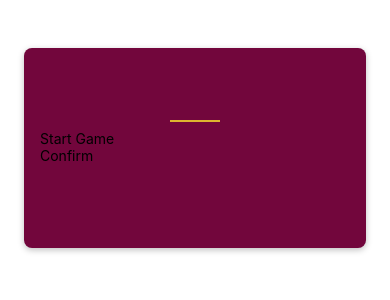
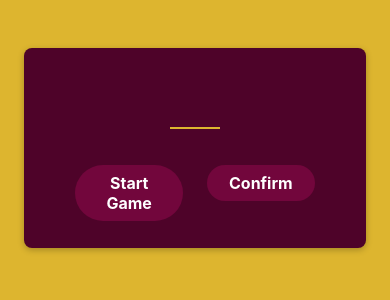
Before and after one commit to alexrodrigues/guessing_game, a React Native app: screen / in a window 390 px wide. Shown: the top 300 px of the page. Built offline with nearby package versions, Linux system fonts and the light colour scheme.

Commit message:
Refactor App.js to include a nested container for StartGameScreen; enhance PrimaryButton with Pressable for better interaction and add styles; update StartGameScreen layout to organize buttons in a row with improved styling.

```diff
--- a/App.js
+++ b/App.js
@@ -5,7 +5,9 @@
 export default function App() {
   return (
     <View style={styles.container}>
-      <StartGameScreen />
+      <View style={styles.container}>
+        <StartGameScreen />
+      </View>
       <StatusBar style="dark" />
     </View>
   );
@@ -17,4 +19,9 @@
     backgroundColor: "#fff",
     justifyContent: "flex-start",
   },
+  container: {
+    flex: 1,
+    backgroundColor: "#ddb52f",
+    justifyContent: "flex-start",
+  },
 });
--- a/components/PrimaryButton.js
+++ b/components/PrimaryButton.js
@@ -1,11 +1,48 @@
-import { View, Text } from "react-native";
+import { View, Text, Pressable, StyleSheet } from "react-native";
 
 function PrimaryButton({ children }) {
+  function onPress() {
+    console.log("PrimaryButton pressed");
+  }
+
   return (
-    <View>
-      <Text>{children}</Text>
+    <View style={styles.buttonOuterContainer}>
+      <Pressable
+        onPress={onPress}
+        android_ripple={{ color: "#640233" }}
+        style={({ pressed }) => [
+          styles.buttonInnerContainer,
+          pressed && styles.buttonPressed,
+        ]}
+      >
+        <Text style={styles.buttonText}>{children}</Text>
+      </Pressable>
     </View>
   );
 }
 
 export default PrimaryButton;
+
+const styles = StyleSheet.create({
+  buttonOuterContainer: {
+    borderRadius: 28,
+    margin: 4,
+    overflow: "hidden",
+  },
+  buttonInnerContainer: {
+    backgroundColor: "#72063c",
+    padding: 8,
+    paddingVertical: 8,
+    paddingHorizontal: 16,
+    elevation: 2,
+  },
+  buttonPressed: {
+    opacity: 0.75,
+  },
+  buttonText: {
+    color: "#fff",
+    textAlign: "center",
+    fontSize: 16,
+    fontWeight: "bold",
+  },
+});
--- a/screens/StartGameScreen.js
+++ b/screens/StartGameScreen.js
@@ -11,8 +11,14 @@
         keyboardAppearance="dark"
         keyboardType="number-pad"
       />
-      <PrimaryButton>Start Game</PrimaryButton>
-      <PrimaryButton>Confirm</PrimaryButton>
+      <View style={styles.buttonsContainer}>
+        <View style={styles.buttonContainer}>
+          <PrimaryButton>Start Game</PrimaryButton>
+        </View>
+        <View style={styles.buttonContainer}>
+          <PrimaryButton>Confirm</PrimaryButton>
+        </View>
+      </View>
     </View>
   );
 }
@@ -21,10 +27,12 @@
 
 const styles = StyleSheet.create({
   inputContainer: {
+    justifyContent: "center",
+    alignItems: "center",
     padding: 16,
     marginHorizontal: 24,
     height: 200,
-    backgroundColor: "#72063c",
+    backgroundColor: "#4e0329",
     borderRadius: 8,
     elevation: 4,
     marginTop: 48,
@@ -45,4 +53,12 @@
     fontWeight: "bold",
     textAlign: "center",
   },
+  buttonsContainer: {
+    marginTop: 24,
+    flexDirection: "row",
+  },
+  buttonContainer: {
+    flex: 1,
+    marginHorizontal: 8,
+  },
 });
```
